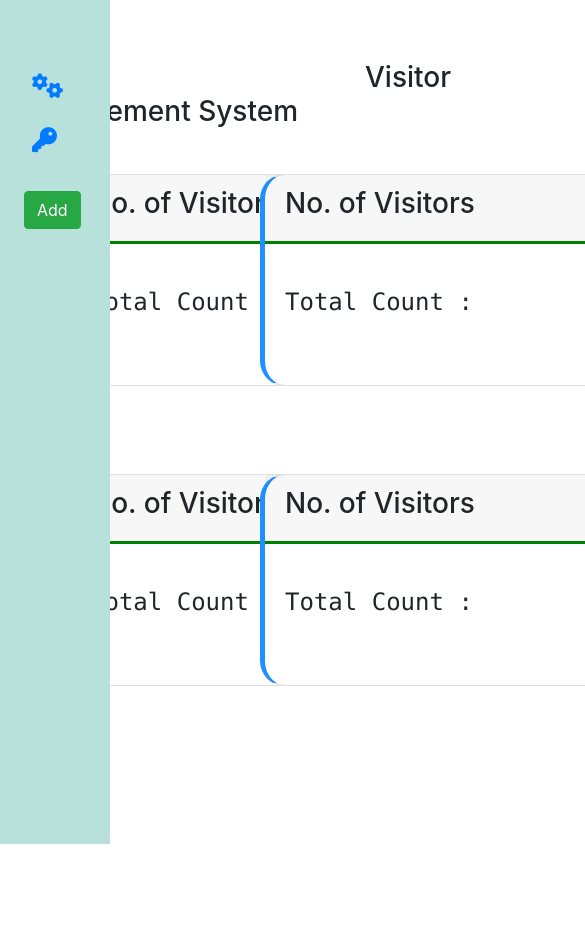
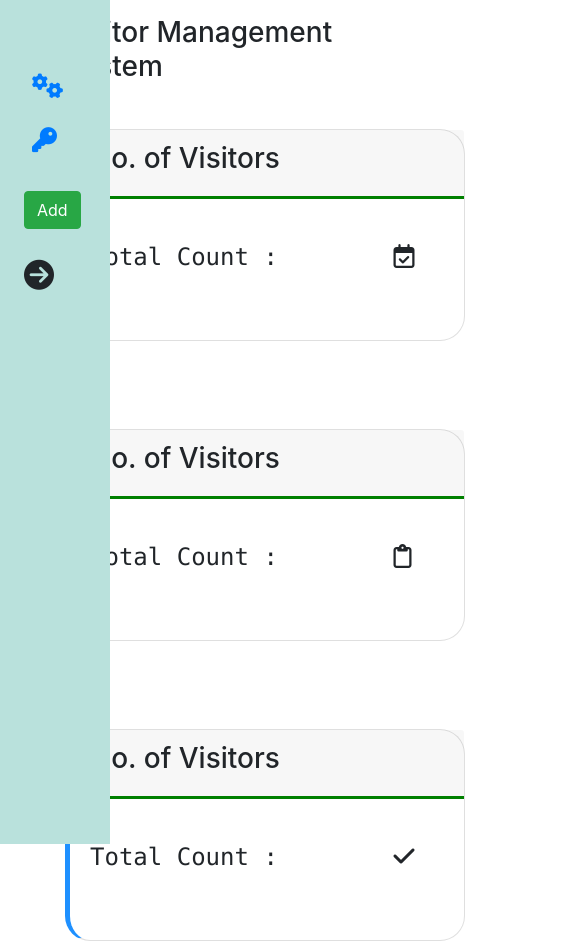
Before and after one commit to aryanDhakad/OOM_project, a plain HTML site: page index.html in a window 390 px wide. Shown: the top 944 px of the page, 585 px wide, since content can reach past the window. Before the commit the page ends 844 px from the top, so only its background shows below. Drawn offline with nearby package versions, Linux system fonts and the light colour scheme.

Commit message:
responsive edit 1

```diff
--- a/index.html
+++ b/index.html
@@ -16,11 +16,13 @@
 </head>
 
 <body>
+    <div class="container my-3">
+        <h3 class="justify-content-left ml-5">Visitor Management System</h3>
+    </div>
 
-    <div class="container my-3">
-        <span style="font-size:30px;cursor:pointer" onclick="openNav()"><i class="fas fa-arrow-circle-right"></i></span>
-        <h3 class=" d-inline " style="margin-left: 350px;">Visitor Management System</h3>
-    </div>
+
+
+
     <div id="mySidenav" class="sidenav">
         <a href="javascript:void(0)" class="closebtn" onclick="closeNav()" id="sideNav-close">&times;</a>
         <a href="#" id="sideNav-1">About</a>
@@ -29,6 +31,10 @@
         <button type="button" class="btn btn-success m-4" data-toggle="modal" data-target="#modal1">
             Add
         </button>
+        <div class="pl-4">
+            <span style="font-size:30px;cursor:pointer" onclick="openNav()"><i
+                    class="fas fa-arrow-circle-right"></i></span>
+        </div>
     </div>
 
     <!-- SIGN UP MODAL -->
@@ -59,7 +65,7 @@
     <!-- CONTENT 1 -->
     <div class="container">
         <div class="row">
-            <div class="col-6">
+            <div class="col-lg-6">
                 <div class="stat1">
                     <div class="card">
                         <div class="card-header">
@@ -72,7 +78,7 @@
 
                 </div>
             </div>
-            <div class="col-6">
+            <div class="col-lg-6">
                 <div class="stat1">
                     <div class="card">
                         <div class="card-header">
@@ -85,7 +91,7 @@
 
                 </div>
             </div>
-            <div class="col-6">
+            <div class="col-lg-6">
                 <div class="stat1">
                     <div class="card">
                         <div class="card-header">
@@ -98,7 +104,7 @@
 
                 </div>
             </div>
-            <div class="col-6">
+            <div class="col-lg-6">
                 <div class="stat1">
                     <div class="card">
                         <div class="card-header">
```
